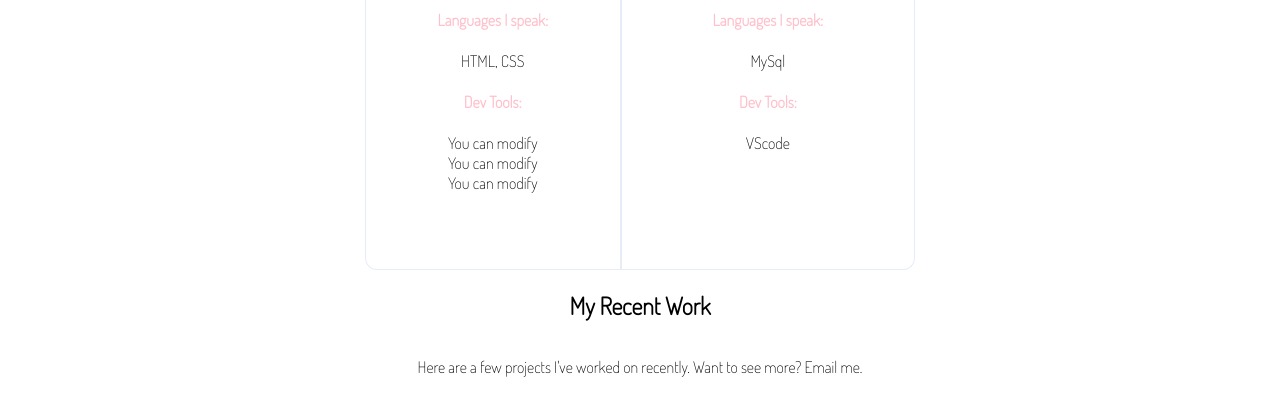
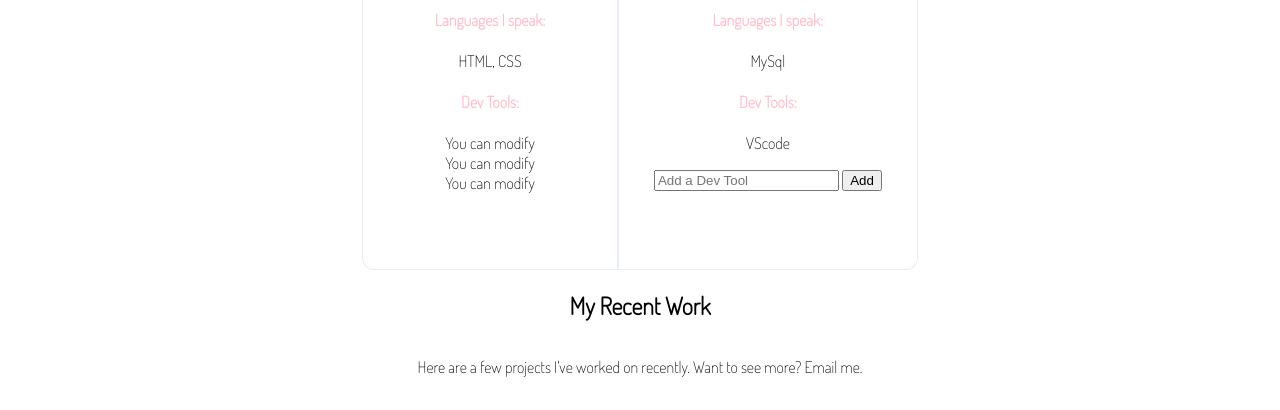
Before and after one commit to WildCodeSchool-CDA-LYON-02-2024/checkpoint_1, a website: page site/portfolio.html in a window 1280 px wide. Shown: the part 1280-1690 px from the top of the page. Drawn offline with Linux system fonts and the light colour scheme.

Commit message:
finish step 7 CSS part

```diff
--- a/site/js/portfolio.js
+++ b/site/js/portfolio.js
@@ -1,6 +1,8 @@
 let avatar = document.getElementById("avatar");
 let name = document.getElementById("firstname");
 let button = document.getElementById("modifyBtn");
+const inputBox = document.getElementById("inputBox");
+const toolList = document.getElementById("toolList");
 
 function changeAvatar() {
   if ((avatar.src = "./image/avatar-bis.png")) {
@@ -26,3 +28,14 @@ button.addEventListener("click", function () {
   document.getElementById("firstname").innerHTML = userName;
   document.getElementById("firstname").style.color = "white";
 });
+
+function addTool() {
+  if (inputBox.value === "") {
+    alert("please add a tool");
+  } else {
+    let li = document.createElement("li");
+    li.innerHTML = inputBox.value;
+    toolList.appendChild(li);
+  }
+  inputBox.value = "";
+}
--- a/site/portfolio.html
+++ b/site/portfolio.html
@@ -65,9 +65,11 @@
           <h4 class="pink-text">Languages I speak:</h4>
           <p>MySql</p>
           <h4 class="pink-text">Dev Tools:</h4>
-          <ul>
+          <ul id="toolList">
             <li>VScode</li>
           </ul>
+          <input type="text id" id="inputBox" placeholder="Add a Dev Tool" />
+          <button onclick="addTool()">Add</button>
         </section>
         <section class="column">
           <img src="image/frontend.svg" alt="" />
```
